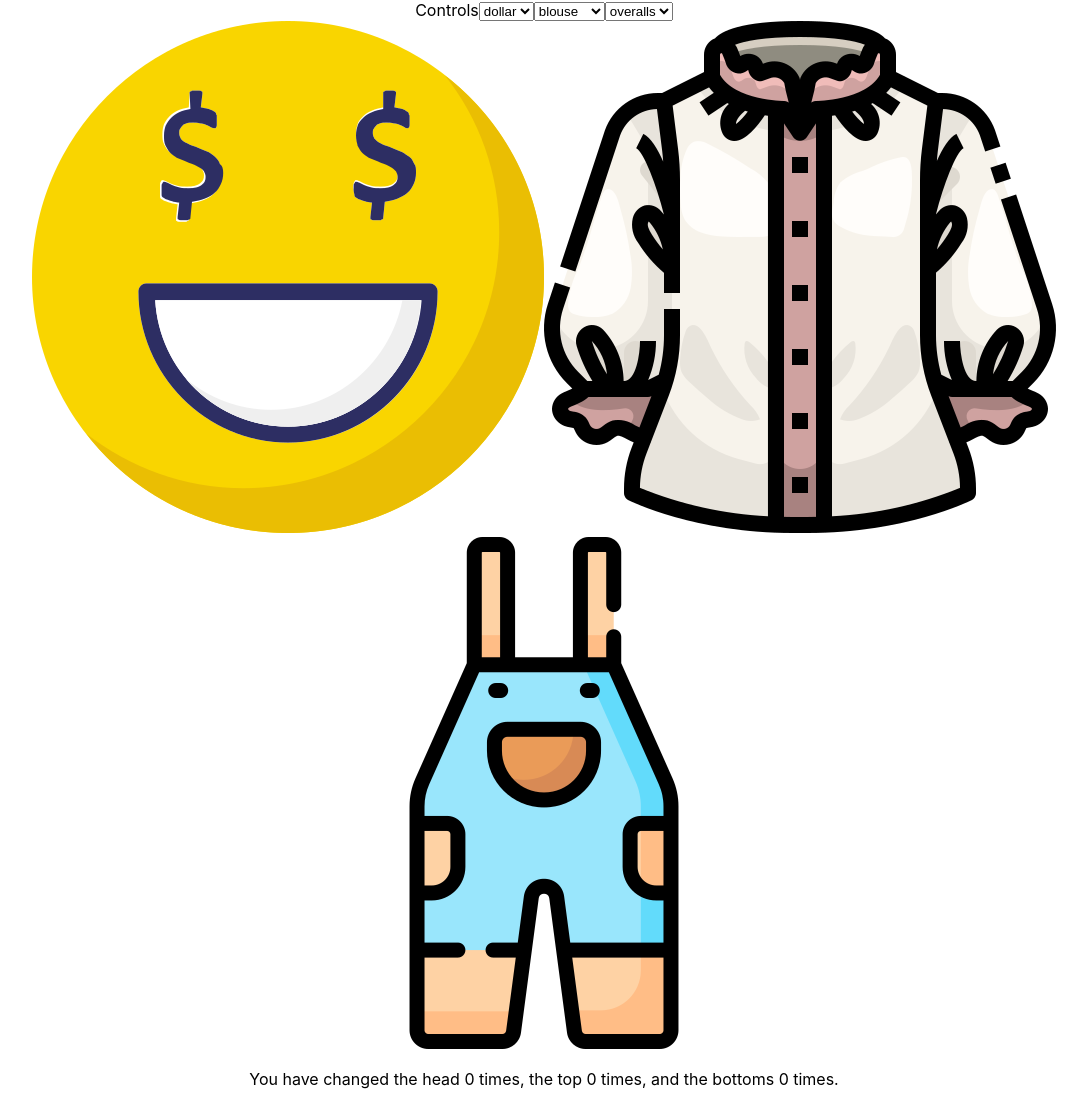
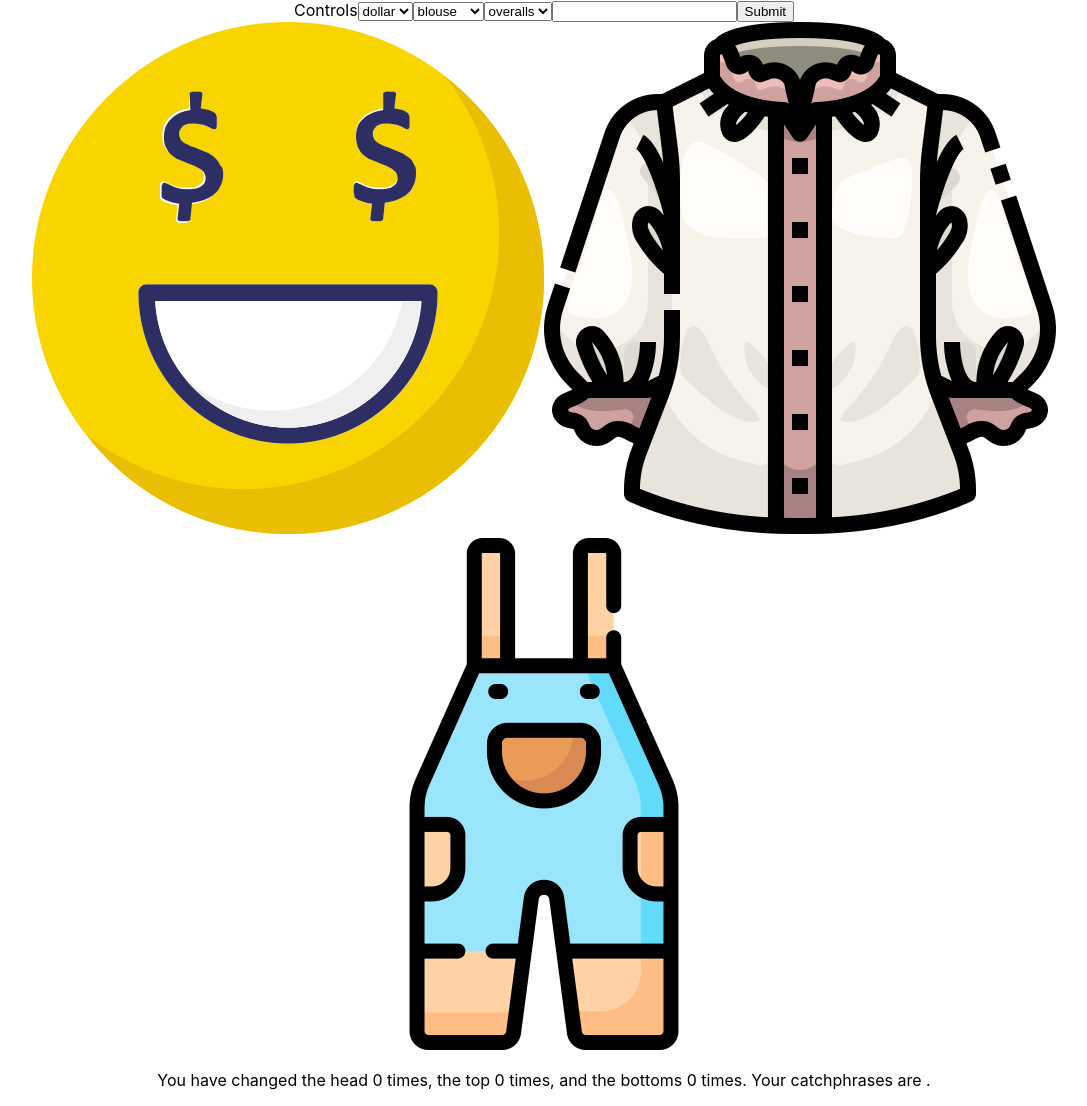
Before and after one commit to morganniemeyer/characterreact, a React (Create React App) app: page / in a window 1280 px wide. Shown: the whole page, without its empty margins (96-1183 px from the left). Built offline with nearby package versions, Linux system fonts and the light colour scheme.

Commit message:
fixed eslint issue

```diff
--- a/src/App.js
+++ b/src/App.js
@@ -1,4 +1,3 @@
-import logo from './logo.svg';
 import './App.css';
 import Layout from './components/layout/Layout.js';
 
--- a/src/components/catchphrases/Catch.js
+++ b/src/components/catchphrases/Catch.js
@@ -1,12 +1,11 @@
 import React from 'react';
 
-export default function Catch({ headCount, torsoCount, bottomsCount }) {
+export default function Catch({ headCount, torsoCount, bottomsCount, phrases }) {
   return (
     <div>
       <p>
-        {' '}
         You have changed the head {headCount} times, the top {torsoCount} times, and the bottoms{' '}
-        {bottomsCount} times.{' '}
+        {bottomsCount} times. Your catchphrases are {phrases}.
       </p>
     </div>
   );
--- a/src/components/controls/Controls.js
+++ b/src/components/controls/Controls.js
@@ -1,4 +1,5 @@
 import React from 'react';
+import { useState } from 'react';
 
 export default function Controls({
   setHead,
@@ -7,10 +8,12 @@ export default function Controls({
   countTorso,
   setBottoms,
   countBottoms,
+  setPhrases,
 }) {
   const heads = ['dollar', 'cry', 'rage', 'sleep', 'smile'];
   const torsos = ['blouse', 'hawaii', 'jumper', 'suit', 'tank-top'];
   const bottoms = ['overalls', 'pants', 'sweats', 'widecut', 'jeans'];
+  const [input, textBox] = useState('');
 
   const handleHead = (event) => {
     setHead(event.target.value);
@@ -29,6 +32,10 @@ export default function Controls({
     countBottoms((currentState) => {
       return currentState + 1;
     });
+  };
+  const handleAddPhrase = (e) => {
+    setPhrases((currentState) => [input, ...currentState]);
+    textBox('');
   };
 
   return (
@@ -58,6 +65,8 @@ export default function Controls({
         ))}
         ;
       </select>
+      <input value={input} type="text" onChange={(e) => textBox(e.target.value)} />
+      <button onClick={handleAddPhrase}>Submit</button>
     </div>
   );
 }
--- a/src/components/footer/Footer.js
+++ b/src/components/footer/Footer.js
@@ -1,7 +1,5 @@
-import React from 'react'
+import React from 'react';
 
 export default function Footer() {
-  return (
-    <div>Footer</div>
-  )
+  return <div>Footer</div>;
 }
--- a/src/components/header/Header.js
+++ b/src/components/header/Header.js
@@ -1,7 +1,5 @@
-import React from 'react'
+import React from 'react';
 
 export default function Header() {
-  return (
-    <div>Header</div>
-  )
+  return <div>Header</div>;
 }
--- a/src/components/layout/Layout.js
+++ b/src/components/layout/Layout.js
@@ -11,13 +11,16 @@ export default function Layout() {
   const [torsoCount, countTorso] = useState(0);
   const [bottoms, setBottoms] = useState('overalls');
   const [bottomsCount, countBottoms] = useState(0);
+  const [phrases, setPhrases] = useState([]);
   return (
     <main>
       <div>
-        <Controls {...{ setHead, countHead, setTorso, countTorso, setBottoms, countBottoms }} />
+        <Controls
+          {...{ setHead, countHead, setTorso, countTorso, setBottoms, countBottoms, setPhrases }}
+        />
         <Display {...{ head, torso, bottoms }} />
       </div>
-      <Catch {...{ headCount, torsoCount, bottomsCount }} />
+      <Catch {...{ headCount, torsoCount, bottomsCount, phrases }} />
     </main>
   );
 }
```
